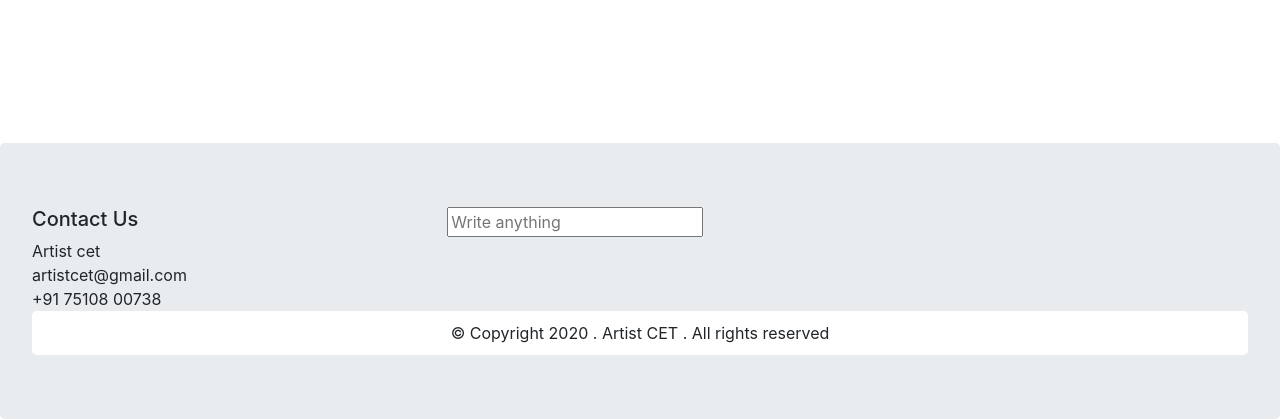
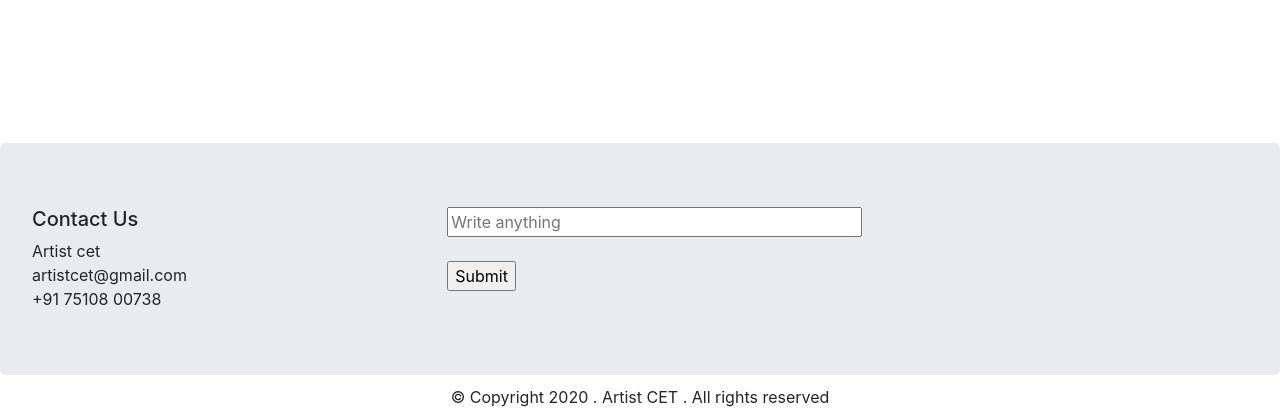
Before and after one commit to faznaharees/artistcet.github.io, a plain HTML site: page index.html in a window 1280 px wide. Shown: the part 2210-2629 px from the top of the page. Drawn offline with nearby package versions, Linux system fonts and the light colour scheme.

Commit message:
Update index.html

```diff
--- a/index.html
+++ b/index.html
@@ -76,7 +76,9 @@
 	+91 75108 00738
 </div>
 <div class=col-md-6>
-	<input type=text placeholder="Write anything">
+	<input type=text placeholder="Write anything" style="width:70%;">
+<br><br>
+<input type=button value="Submit"></div>
 
 </div>
 </div>
```
